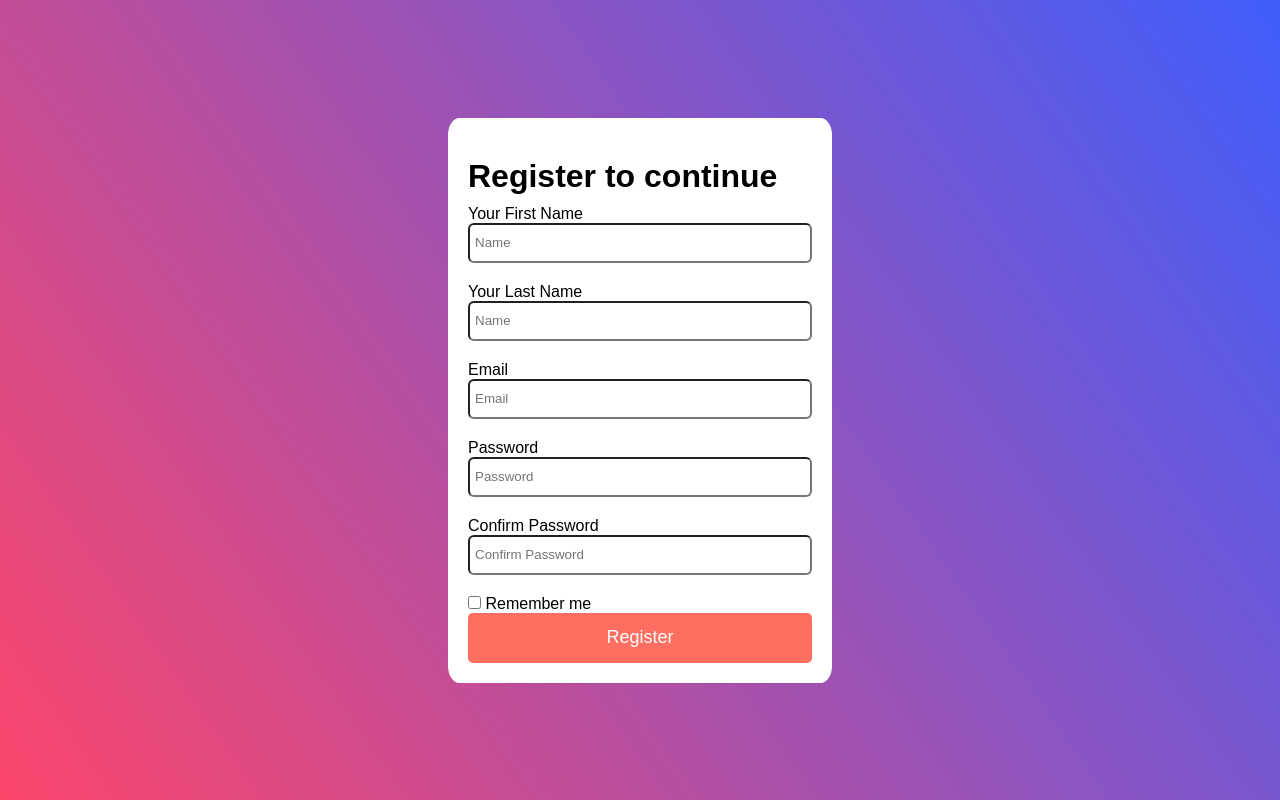
After one commit to mjeyz/To-Do-List, a Flask app: template templates/auth/register.html in a window 1280 px wide. The commit adds this page. Run offline with Flask 3, Linux system fonts and the light colour scheme; the template is opened without the code that fills it, so the values that code supplies are empty.

Commit message:
Add initial Flask app structure with login and registration templates

```diff
--- /dev/null
+++ b/main.py
@@ -0,0 +1,29 @@
+from flask import Flask, render_template, request, redirect, url_for, session, flash
+from werkzeug.security import generate_password_hash, check_password_hash
+from flask_login import login_user, logout_user, login_required, current_user, LoginManager
+
+app = Flask(__name__)
+app.config['SECRET_KEY'] = 'secret!'
+app.config['SQLALCHEMY_DATABASE_URI'] = 'sqlite:///test.db'
+login_manager = LoginManager()
+
+@app.route("/")
+def home():
+    # if current_user.is_authenticated:
+    #     return redirect(url_for('home'))
+    return render_template("index.html")
+
+@app.route("/login", methods=['GET', 'POST'])
+def login():
+    # if current_user.is_authenticated:
+    #     return redirect(url_for('home'))
+    return render_template("auth/login.html")
+
+@app.route("/register", methods=['GET', 'POST'])
+def register():
+    return render_template("auth/register.html")
+
+
+
+if __name__ == "__main__":
+    app.run(debug=True)
--- a/static/assets/css/register.css
+++ b/static/assets/css/register.css
@@ -23,12 +23,11 @@ body {
 }
 
 form {
+    width: 30%;
     background-color: #ffffff;
     padding: 20px;
-    border-radius: 5%;
+    border-radius: 3%;
 }
-
-
 
 .grid-right {
     margin-top: 20px;
@@ -36,6 +35,7 @@ form {
 
 h1 {
     font-size: 2rem;
+    margin-bottom: 10px;
 }
 
 .register-btn {
@@ -52,7 +52,6 @@ h1 {
 @media (min-width: 319px) and (max-width: 480px) {
     h1 {
         font-size: 1.5rem;
-        margin-bottom: 20px;
     }
     form {
         width:100vh;
@@ -61,11 +60,8 @@ h1 {
     }
 
     .input-field {
-        height: 30px;
+        height: 40px;
         font-size: 15px;
-        padding: 15px;
-
-
 }
     label {
         font-size: 13px;
--- /dev/null
+++ b/templates/auth/register.html
@@ -0,0 +1,36 @@
+<!DOCTYPE html>
+<html lang="en">
+<head>
+    <meta charset="UTF-8">
+    <meta name="viewport" content="width=device-width, initial-scale=1.0">
+    <title>Register</title>
+    <link rel="stylesheet" href="../../static/assets/css/register.css">
+</head>
+<body>
+<form class="register-form">
+    <div class="grid-right">
+        <h1>Register to continue</h1>
+        <label>Your First Name<br>
+            <input type="text" placeholder="Name" class="input-field" name="first_name">
+        </label><br>
+        <label>Your Last Name<br>
+            <input type="text" placeholder="Name" class="input-field" name="last_name">
+        </label><br>
+        <label>Email<br>
+            <input type="email" placeholder="Email" class="input-field" name="email">
+        </label><br>
+        <label>Password<br>
+            <input type="password" placeholder="Password" class="input-field" name="password">
+        </label><br>
+        <label>Confirm Password<br>
+            <input type="password" placeholder="Confirm Password" class="input-field" name="password">
+        </label><br>
+        <label>
+            <input type="checkbox" class="checkbox" name="checkbox">
+            Remember me
+        </label><br>
+        <button class="btn register-btn">Register</button>
+    </div>
+</form>
+</body>
+</html>
```
Also changed, not shown: templates/auth/login.html (renamed from register.html, +3 -11 lines), templates/index.html (renamed from head.html, +1 -25 lines), templates/partials/header.html (added, +24 -0 lines).
